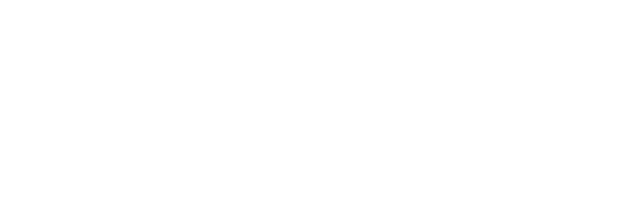
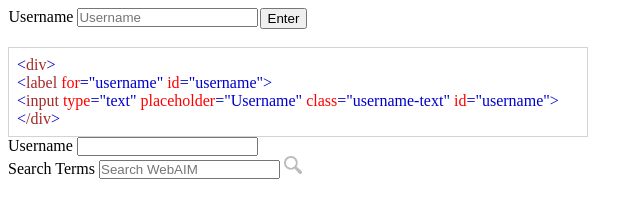
Before and after one commit to aaronbnb/JAWSscreen-reader-tests, a plain HTML site: page index.html in a window 1280 px wide. Shown: the whole page, without its empty margins (0-643 px from the left). Drawn offline with Linux system fonts and the light colour scheme.

Commit message:
added description

```diff
--- /dev/null
+++ b/assets/application.css
@@ -0,0 +1,19 @@
+div, p, header, footer, li, ul, ol, figcaption, img, input, form {
+  margin: 0;
+  padding: 0;
+  list-style: none;
+  outline: none;
+  text-decoration: none;
+}
+
+div.code-container {
+  border: 1px solid lightgrey;
+  padding: 8px;
+  max-width: 562px;
+}
+
+div.input-container {
+  display: flex;
+  max-width: 300px;
+  justify-content: space-around;
+}
--- a/index.html
+++ b/index.html
@@ -6,7 +6,59 @@
     <meta property="og:locale" content="en_US">
     <meta name="Description" content="Screen readers, HTML interactions. This page presents examples of how small changes in HTML can produce vastly different text-to-speech synthesizations. These examples are meant to show how to craft form elements such as inputs in way that produces best experience for screen reader users">
   </head>
+  <link rel="stylesheet" href="./assets/application.css">
   <body>
+
+    <div class="input-container">
+      <div>
+        <label for="username">Username</label>
+        <input type="text" placeholder="Username" id="username" class="username">
+      </div>
+      <div class="">
+        <button type="submit" name="enter" class="">Enter</button>
+      </div>
+    </div>
+
+    <br>
+
+    <div class="code-container">
+       <span style="color:brown">
+         <span style="color:mediumblue">&lt;</span>div<span style="color:mediumblue">&gt;</span>
+       </span>
+       <br>
+        <span style="color:brown">
+          <span style="color:mediumblue">&lt;</span>label
+          <span style="color:red"> for<span style="color:mediumblue">="username"</span></span>
+          <span style="color:red"> id<span style="color:mediumblue">="username"</span></span><span style="color:mediumblue">&gt;</span>
+          <br>
+          <span style="color:mediumblue">&lt;</span>input
+          <span style="color:red"> type<span style="color:mediumblue">="text"</span></span>
+          <span style="color:red"> placeholder<span style="color:mediumblue">="Username"</span></span>
+          <span style="color:red"> class<span style="color:mediumblue">="username-text"</span></span>
+          <span style="color:red"> id<span style="color:mediumblue">="username"</span></span><span style="color:mediumblue">&gt;</span>
+        </span>
+       <br>
+       <span style="color:brown"><span style="color:mediumblue">&lt;</span>/div<span style="color:mediumblue">&gt;</span></span>
+      </div>
+
+
+
+
+
+
+
+    <div class="">
+      <label for="username">Username</label>
+      <input type="text" id="username" class="username">
+    </div>
+
+    <form method="get" role="search" action="/search/" id="sitesearch">
+			<p class="search">
+        <label for="q" class="hidden">Search Terms</label>
+        <input type="text" name="q" id="q" placeholder="Search WebAIM">
+        <input type="image" src="./assets/images/search.png" alt="Submit Search" height="18" width="18">
+      </p>
+		</form>
 
   </body>
 </html>
```
Also changed, not shown: assets/images/search.png (added).
